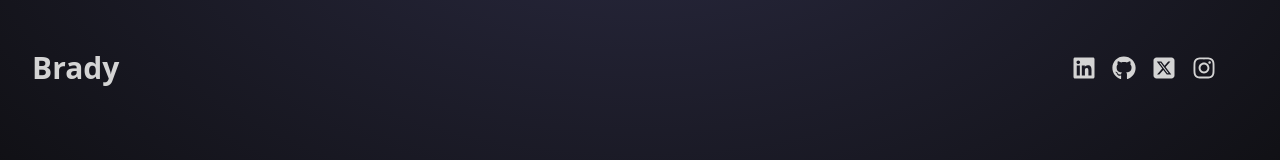
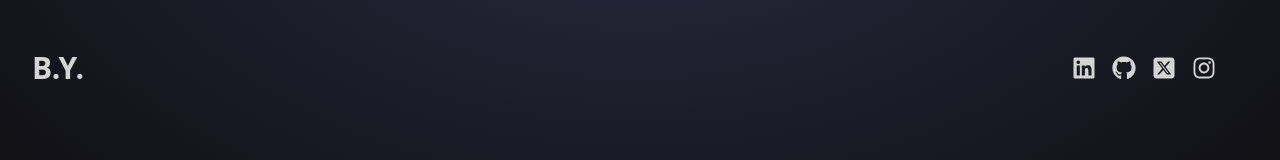
Before and after one commit to BradyYang-tw/brady_portfolio, a React (Vite) app in the folder brady_portfolio/: page / in a window 1280 px wide. Shown: the top 160 px of the page. Built offline with nearby package versions, Linux system fonts and the light colour scheme; a web font is replaced by a local one.

Commit message:
Update Navbar.jsx

```diff
--- a/brady_portfolio/src/components/Navbar.jsx
+++ b/brady_portfolio/src/components/Navbar.jsx
@@ -10,7 +10,7 @@
     <nav className="mb-20 flex items-center justify-between py-6">
         <div className="flex flex-shrink-0 items-center">
             {/* <img src={logo} alt="logo" /> */}
-            <h1 className="text-3xl font-bold">Brady</h1>
+            <h1 className="text-3xl font-bold">B.Y.</h1>
         </div>
         <div className='m-8 flex items-center justify-center gap-4 text-2xl'>
             <FaLinkedin/>
```
